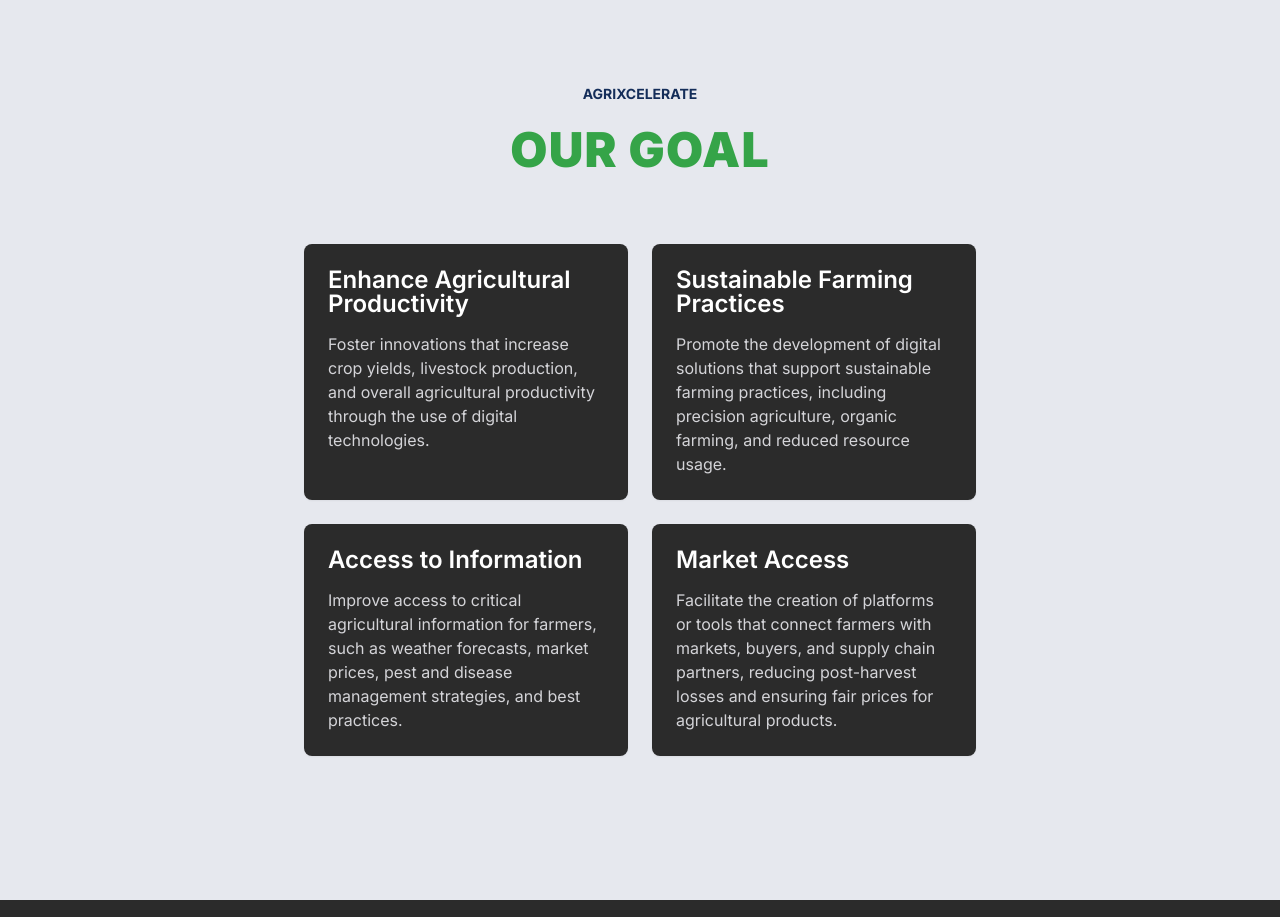
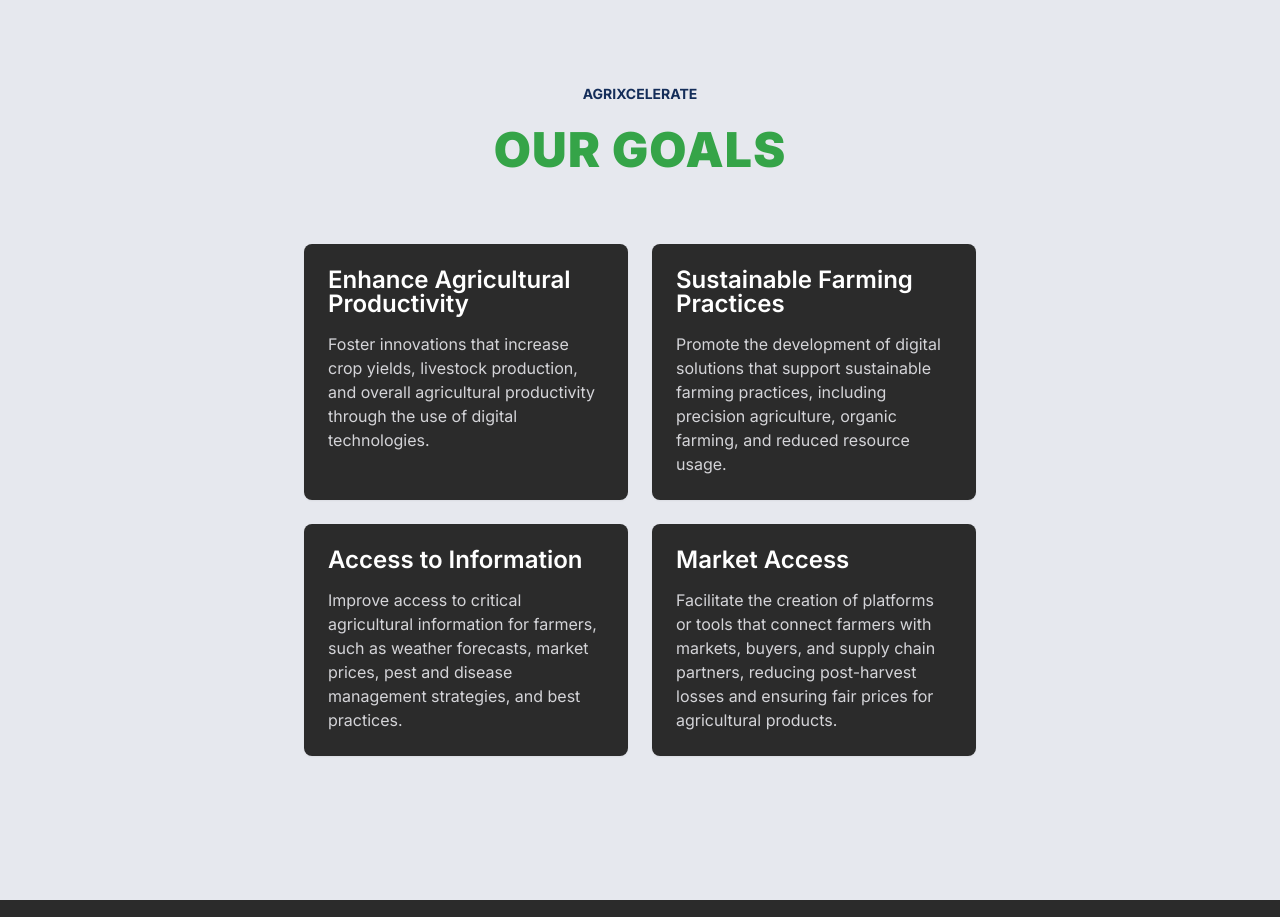
Before and after one commit to IamRimuruTempest/agrixcelerate, a Next.js app: page / in a window 1280 px wide. Shown: the part 1260-2177 px from the top of the page. Built offline with nearby package versions, Linux system fonts and the light colour scheme.

Commit message:
Initial Commit

```diff
--- a/src/app/pages/Goals/index.js
+++ b/src/app/pages/Goals/index.js
@@ -12,7 +12,7 @@
                   AgriXcelerate
                 </p>
                 <h2 className="font-display text-[#35A448] uppercase text-4xl font-black text-secondary-500 md:text-3xl lg:text-5xl tracking-wide text-center mt-4 mb-4 lg:leading-tight">
-                  Our Goal
+                  Our Goals
                 </h2>
 
                 <div className="mt-12 space-y-4 sm:mt-16 sm:space-y-0 sm:grid sm:grid-cols-2 sm:gap-6 lg:max-w-4xl lg:mx-auto xl:max-w-none xl:mx-0 xl:grid-cols-2">
```
